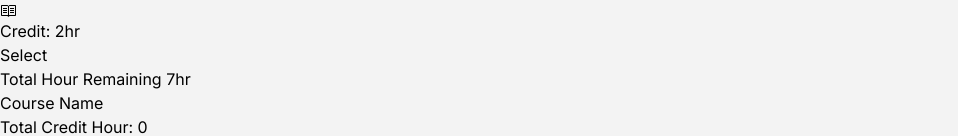
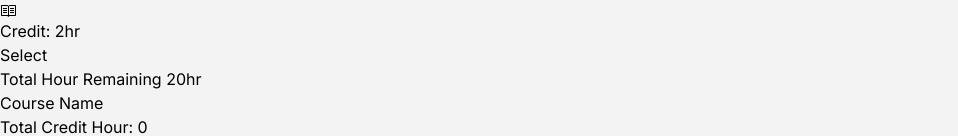
Before and after one commit to shuvajitmaitra/Course-Registration, a React (Vite) app: page / in a window 1280 px wide. Shown: the part 4025-4161 px from the top of the page, without its empty margins (0-958 px from the left). Built offline with nearby package versions, Linux system fonts and the light colour scheme.

Commit message:
Total remaining credit hour data functionalites added

```diff
--- a/src/App.jsx
+++ b/src/App.jsx
@@ -12,6 +12,7 @@ function App() {
   const [cards, setCards] = useState([]);
   const [course, setCourse] = useState([]);
   const [credit, setCredit] = useState(0);
+  const [remaining, setRemaining] = useState(20);
 
   useEffect(() => {
     fetch("data.json")
@@ -38,6 +39,7 @@ function App() {
       course.forEach((item) => {
         count = count + item.credit;
       });
+      const remaining = 20 - count;
       if (count > 20) {
         return toast.warn("limit reach", {
           position: "top-center",
@@ -50,6 +52,7 @@ function App() {
           theme: "light",
         });
       } else {
+        setRemaining(remaining);
         setCourse(newTitle);
         setCredit(count);
       }
@@ -65,7 +68,7 @@ function App() {
       <div className="flex flex-col lg:flex-row justify-center  gap-6">
         <Cards cards={cards} handleSelectButton={handleSelectButton}></Cards>
 
-        <Carts course={course} credit={credit}></Carts>
+        <Carts course={course} credit={credit} remaining={remaining}></Carts>
       </div>
       <ToastContainer />
     </div>
--- a/src/Components/Carts/Carts.jsx
+++ b/src/Components/Carts/Carts.jsx
@@ -1,10 +1,10 @@
 import PropTypes from "prop-types";
-const Carts = ({ course, credit }) => {
+const Carts = ({ course, credit, remaining }) => {
   //   console.log(course);
   return (
     <div className=" w-1/4 bg-white rounded-lg py-6">
       <p className="text-lg font-bold mx-8 pb-2 border-b-2 border-[#1C1B1B99]">
-        Total Hour Remaining 7hr
+        Total Hour Remaining {remaining}hr
       </p>
 
       <h2 className="text-xl font-bold mx-8 py-4 pb-2">Course Name</h2>
@@ -27,6 +27,7 @@ const Carts = ({ course, credit }) => {
 Carts.propTypes = {
   course: PropTypes.array.isRequired,
   credit: PropTypes.number.isRequired,
+  remaining: PropTypes.number.isRequired,
 };
 
 export default Carts;
```
